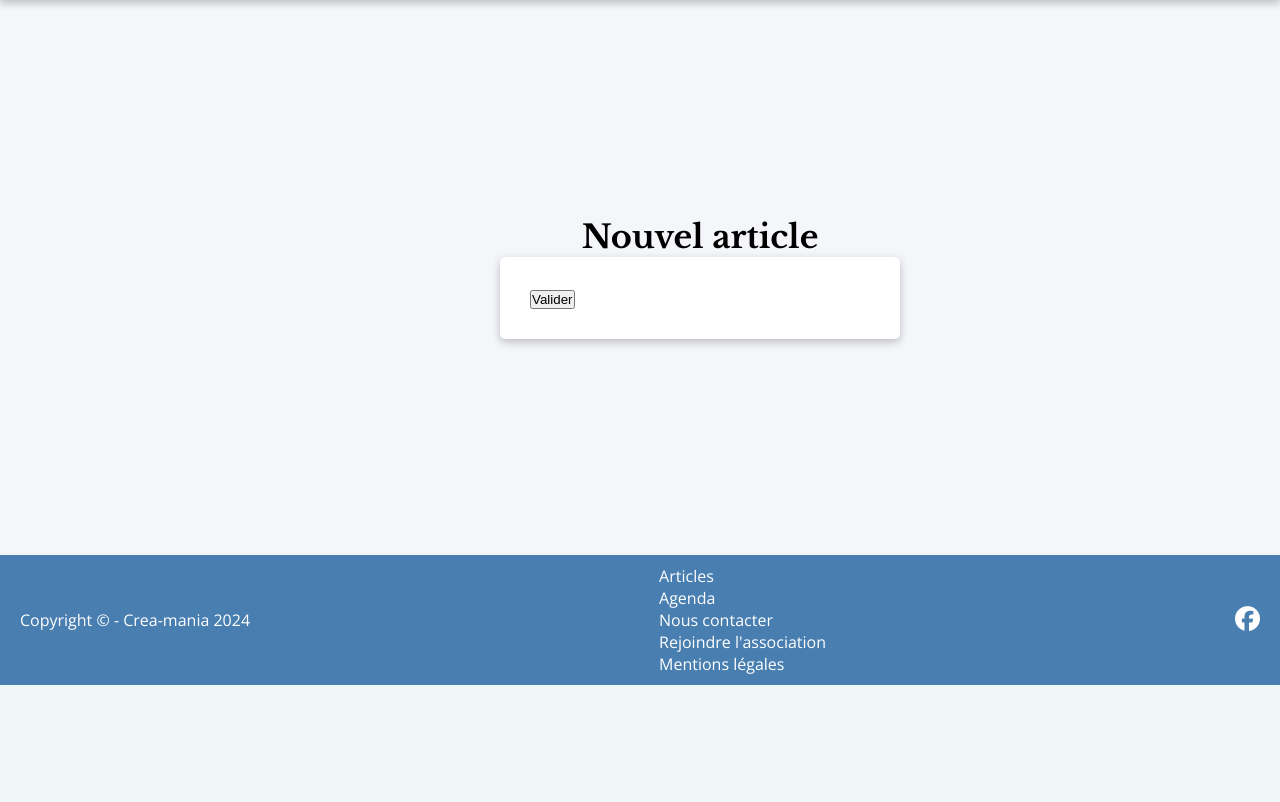
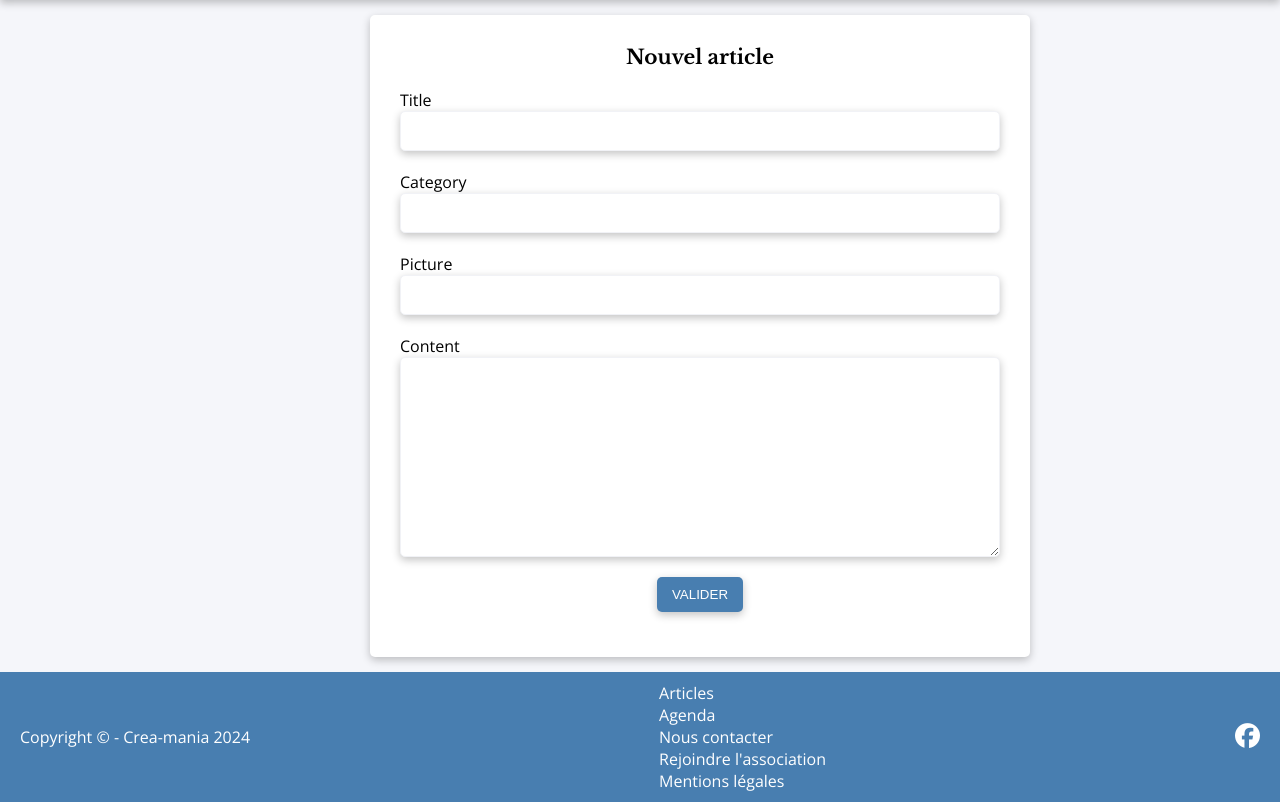
Before and after one commit to GuillemotClement/Symfony-FayenceAvenir, a PHP site: template templates/article/new.html.twig in a window 1280 px wide; the page is wider, and only the part inside the window is pictured. Shown: the part 115-917 px from the top of that part. Before the commit the page ends 800 px from the top of that part, so only its background shows below. Run offline with PHP 8.4, Linux system fonts and the light colour scheme; the template is opened without the code that fills it, so the values that code supplies are empty; form fields are guessed from the names that the template uses; style sheets or scripts are compiled from the project's sources; some libraries are stand-ins or nearby versions.

Commit message:
Design formulaire nouvel article

```diff
--- a/assets/styles/components/_form.scss
+++ b/assets/styles/components/_form.scss
@@ -25,8 +25,24 @@
       padding: 1rem;
       border: 1px solid var(--gray-light);
       box-shadow: var(--shadow);
-      margin-top: 0.5rem;
       border-radius: var(--radius);
+      font-family: var(--font-text);
+    }
+    select {
+      border: 1px solid var(--gray-light);
+      padding: 1rem;
+      box-shadow: var(--shadow);
+      font-family: var(--font-text);
+      border-radius: var(--radius);
+    }
+    textarea {
+      border-radius: var(--radius);
+      font-family: var(--font-text);
+      border: 1px solid var(--gray-light);
+      box-shadow: var(--shadow);
+      height: 20rem;
+      width: 60rem;
+      padding: 1.5rem;
     }
   }
   .form-error {
--- a/src/Form/UserType.php
+++ b/src/Form/UserType.php
@@ -4,6 +4,7 @@ namespace App\Form;
 
 use App\Entity\User;
 use Symfony\Component\Form\AbstractType;
+use Symfony\Component\Form\Extension\Core\Type\EmailType;
 use Symfony\Component\Form\Extension\Core\Type\PasswordType;
 use Symfony\Component\Form\FormBuilderInterface;
 use Symfony\Component\OptionsResolver\OptionsResolver;
@@ -13,7 +14,7 @@ class UserType extends AbstractType
     public function buildForm(FormBuilderInterface $builder, array $options): void
     {
         $builder
-            ->add('email', null, ['label' => 'Email *'])
+            ->add('email', EmailType::class, ['label' => 'Email *'])
             ->add('password', PasswordType::class, ['label' => 'Mot de passe *'])
             ->add('firstname', null, ['label' => 'Prénom *'])
             ->add('lastname', null, ['label' => 'Nom *'])
--- a/templates/article/new.html.twig
+++ b/templates/article/new.html.twig
@@ -1,12 +1,34 @@
 {% extends 'base.html.twig' %}
 {% block body %}
   <div class="content">
-    <h1>Nouvel article</h1>
     <div class="form-container">
-      {{ form_start(form) }}
-        {{ form_rest(form) }}
-        <button>Valider</button>
-      {{ form_end(form) }}
+      <h1>Nouvel article</h1>
+        {{ form_start(form) }}
+          <div class="form-row">
+            {{ form_label(form.title) }}
+            {{ form_widget(form.title) }}
+            {{ form_errors(form.title) }}
+          </div>
+          <div class="form-row">
+            {{ form_label(form.category) }}
+            {{ form_widget(form.category) }}
+            {{ form_errors(form.category) }}
+          </div>
+          <div class="form-row">
+            {{ form_label(form.picture) }}
+            {{ form_widget(form.picture) }}
+            {{ form_errors(form.picture) }}
+          </div>
+          <div class="form-row">
+            {{ form_label(form.content) }}
+            {{ form_widget(form.content) }}
+            {{ form_errors(form.content) }}
+          </div>
+          <div class="action">
+            <button class="btn btn-primary">Valider</button>
+          </div>
+        {{ form_end(form) }}
+      </div>
     </div>
   </div>
 {% endblock %}
--- a/templates/security/register.html.twig
+++ b/templates/security/register.html.twig
@@ -35,6 +35,7 @@
       <div class="action">
         <button class="btn btn-primary mr-10">Inscription</button>
       </div>
+      <div class="separator"></div>
       <div class="helper">
         <a href="{{ path('login') }}" class="small">Vous avez déjà un compte ?</a>
       </div>
```
Also changed, not shown: src/Form/ArticleType.php (+23 -5 lines).
